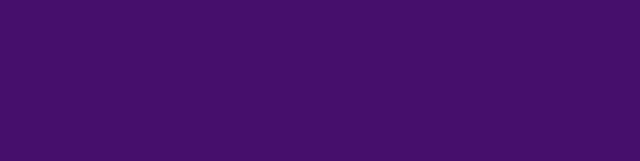
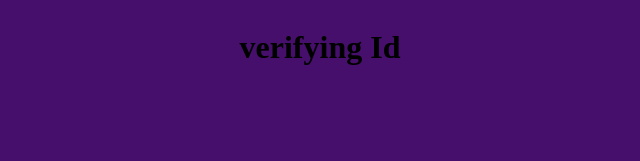
Before and after one commit to AstraEffect/Kanye-Easts-Dreams, an Electron app: page loader/loading.html in a window 1200 px wide. Shown: the whole page, without its empty margins (280-920 px from the left). Drawn offline with Linux system fonts and the light colour scheme.

Commit message:
loading - base not done

```diff
--- /dev/null
+++ b/loader/loader.js
@@ -0,0 +1,15 @@
+loadInfo = document.getElementById("loadInfo");
+let userId = 'UYMUKJSSDNUUO7BYTW5QL4M9SM3RW9TAW92TV3KK'
+// let userId = document.cookie;     <--- use this in production
+
+function verifyUser() {
+    loadInfo.innerHTML = "verifying Id";
+
+}
+
+if (userId != '') {
+    verifyUser();
+} else {
+    loadInfo.innerHTML = "No id found";
+    alert("No id found");
+}
--- a/loader/loading.css
+++ b/loader/loading.css
@@ -1,4 +1,13 @@
 body {
     background-color: #460f6b;
-
 }
+.loadInfoParent {
+    display: flex;
+    flex-direction: column;
+    align-items: center;
+    justify-content: center;
+}
+/* .loadInfo {
+    text-align: center;
+    color: rgb(92, 69, 69);
+} */
--- a/loader/loading.html
+++ b/loader/loading.html
@@ -7,7 +7,9 @@
             <link rel='icon' type='image/x-icon' href='FAVICON' />
         </head>
         <body>
-                <canvas id="loading"></canvas>
-                <script src = './login.js' type = 'text/javascript'></script>
+                <div class='loadInfoParent'>
+                        <h1 id="loadInfo" class="loadInfo">Loading</h1>
+                </div>
+                <script src = './loader.js' type = 'text/javascript'></script>
         </body>
 </html>
```
